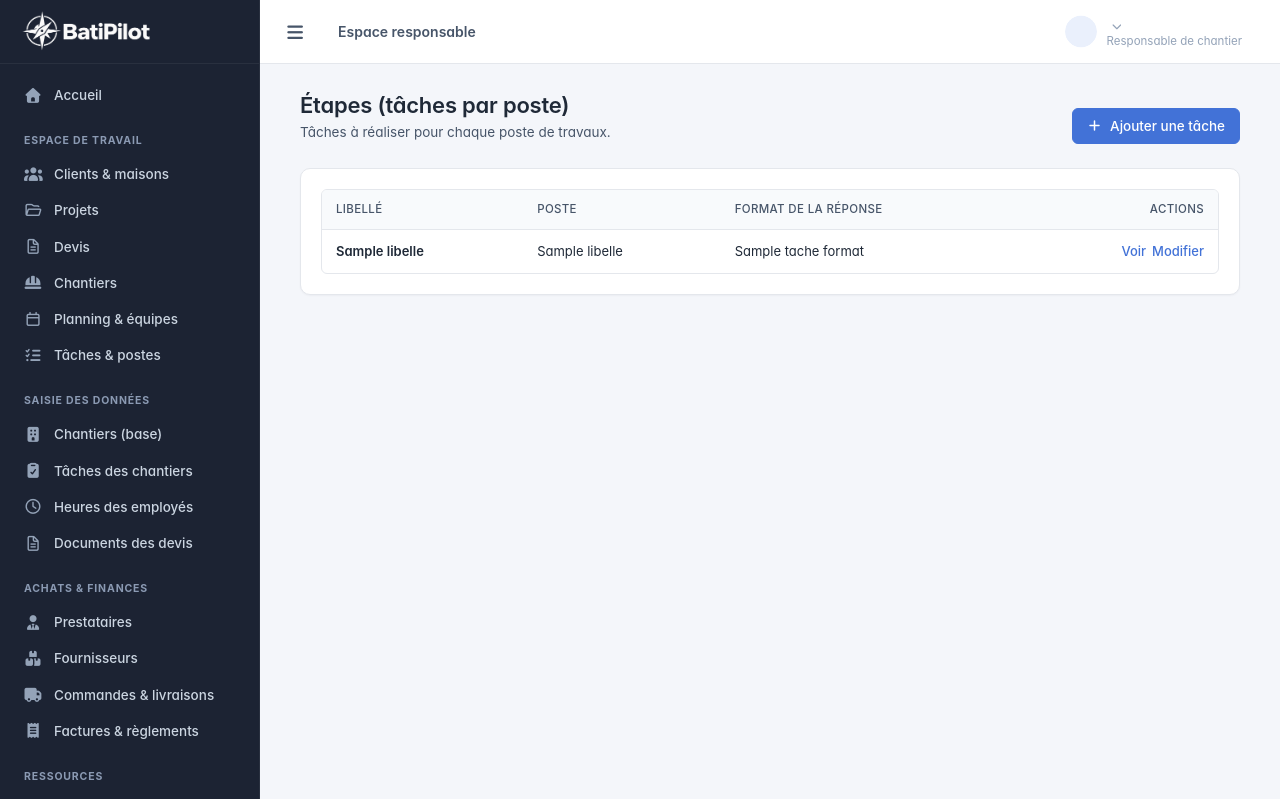
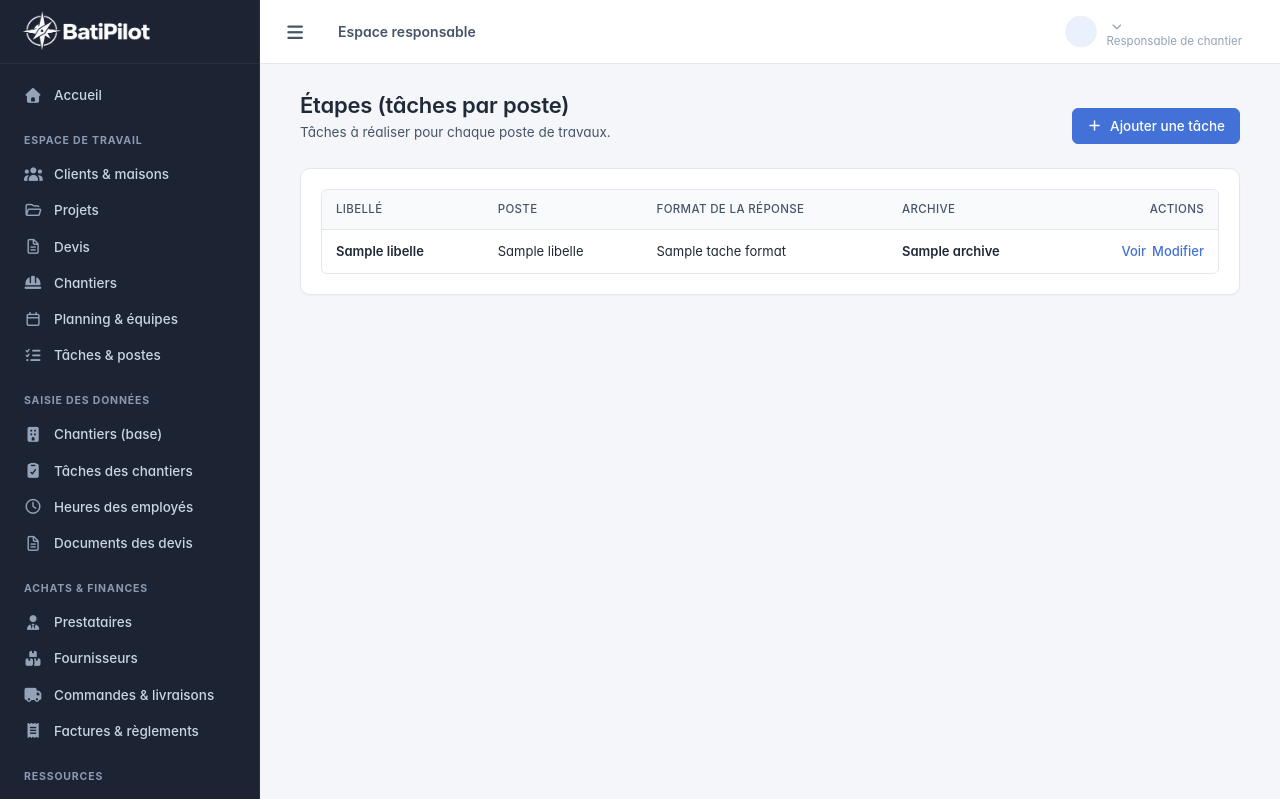
Before and after one commit to Lycee-Rostand/batipilot26, a Symfony app: template templates/tache/index.html.twig in a window 1280 px wide. Shown: the top 799 px of the page. Run offline with Twig, Linux system fonts and the light colour scheme; the template is opened without the code that fills it: most values are stand-ins (such as "Sample title", 1, 10 or a date in 2020); some libraries are stand-ins or nearby versions; some web fonts are replaced.

Commit message:
ajout du champ archive dans tache

```diff
--- a/src/Form/Tache1Type.php
+++ b/src/Form/Tache1Type.php
@@ -16,9 +16,10 @@ class Tache1Type extends AbstractType
     {
         $builder
             ->add('libelle')
+            ->add('archive')
             ->add('TacheFormat', EntityType::class, [
                 'class' => TacheFormat::class,
-                'choice_label' => 'id',
+                'choice_label' => 'nom',
             ])
             ->add('PosteId', EntityType::class, [
                 'class' => Poste::class,
--- a/templates/tache/_form.html.twig
+++ b/templates/tache/_form.html.twig
@@ -3,6 +3,8 @@
         {{ form_row(form.libelle, {label: 'Libellé'}) }}
         {{ form_row(form.PosteId, {label: 'Poste'}) }}
         {{ form_row(form.TacheFormat, {label: 'Format de la réponse'}) }}
+        {{ form_row(form.archive, {label: 'Archive'}) }}
+
     </div>
     {{ form_rest(form) }}
     <div class="bp-form-actions">
--- a/templates/tache/index.html.twig
+++ b/templates/tache/index.html.twig
@@ -16,13 +16,14 @@
     <section class="m-card">
         <div class="bp-table-wrap">
             <table class="bp-table bp-table--cards">
-                <thead><tr><th>Libellé</th><th>Poste</th><th>Format de la réponse</th><th class="is-end">Actions</th></tr></thead>
+                <thead><tr><th>Libellé</th><th>Poste</th><th>Format de la réponse</th><th>Archive</th><th class="is-end">Actions</th></tr></thead>
                 <tbody>
                 {% for tache in taches %}
                     <tr>
                     <td class="bp-table__ref" data-label="Libellé">{{ tache.libelle }}</td>
                     <td data-label="Poste">{{ tache.posteId ? tache.posteId.libelle : '-' }}</td>
                     <td data-label="Format de la réponse">{{ tache.tacheFormat ? tache.tacheFormat.nom : '-' }}</td>
+                    <td class="bp-table__ref" data-label="Archive">{{ tache.archive }}</td>
                     <td class="is-end"><div class="bp-actions"><a class="bp-link" href="{{ path('app_tache_show', {'id': tache.id}) }}">Voir</a><a class="bp-link" href="{{ path('app_tache_edit', {'id': tache.id}) }}">Modifier</a></div></td>
                     </tr>
                 {% else %}
--- a/templates/tache/show.html.twig
+++ b/templates/tache/show.html.twig
@@ -19,6 +19,7 @@
             <dt>Libellé</dt><dd>{{ tache.libelle ?: '-' }}</dd>
             <dt>Poste</dt><dd>{{ tache.posteId ? tache.posteId.libelle : '-' }}</dd>
             <dt>Format de la réponse</dt><dd>{{ tache.tacheFormat ? tache.tacheFormat.nom : '-' }}</dd>
+            <dt>Archive</dt><dd>{{ tache.archive == 1 ? 'Oui' : 'Non' }}</dd>
         </dl>
     </section>
 
```
Also changed, not shown: src/Entity/Tache.php (+15 -0 lines).
